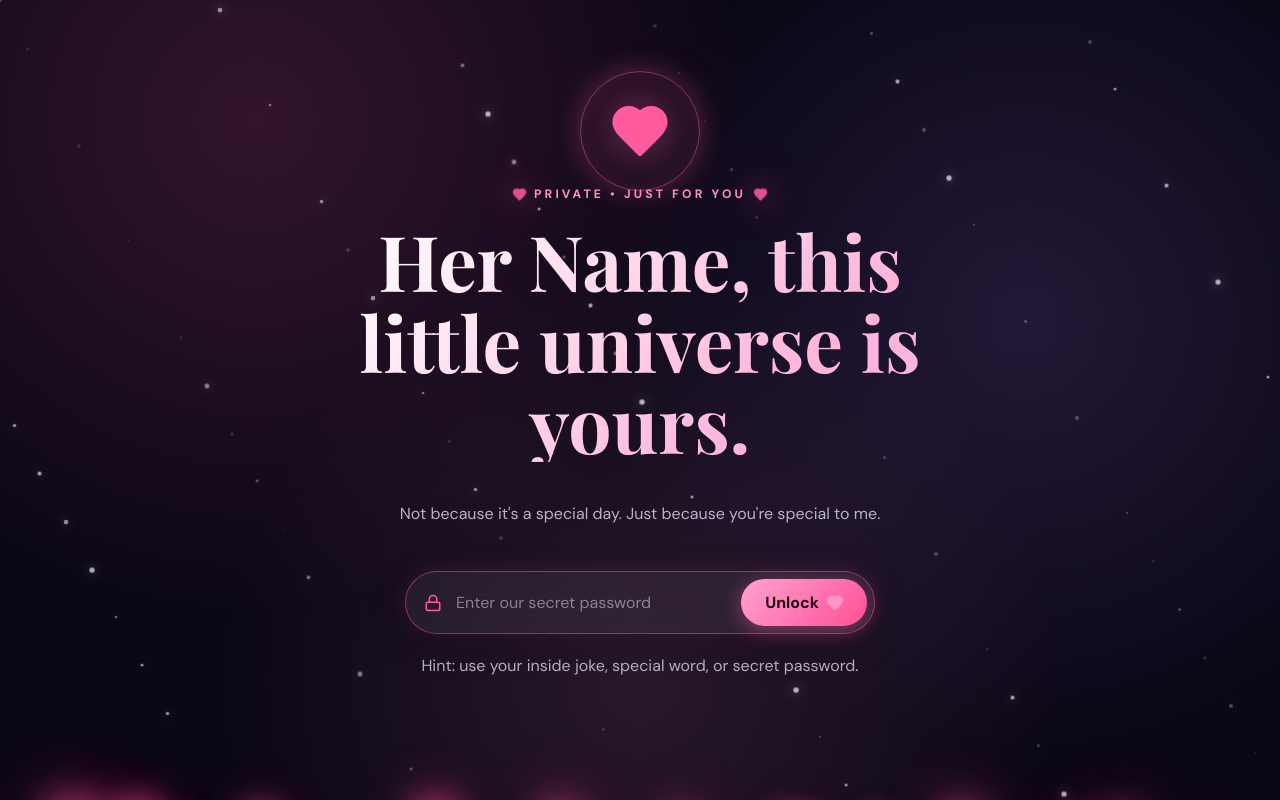
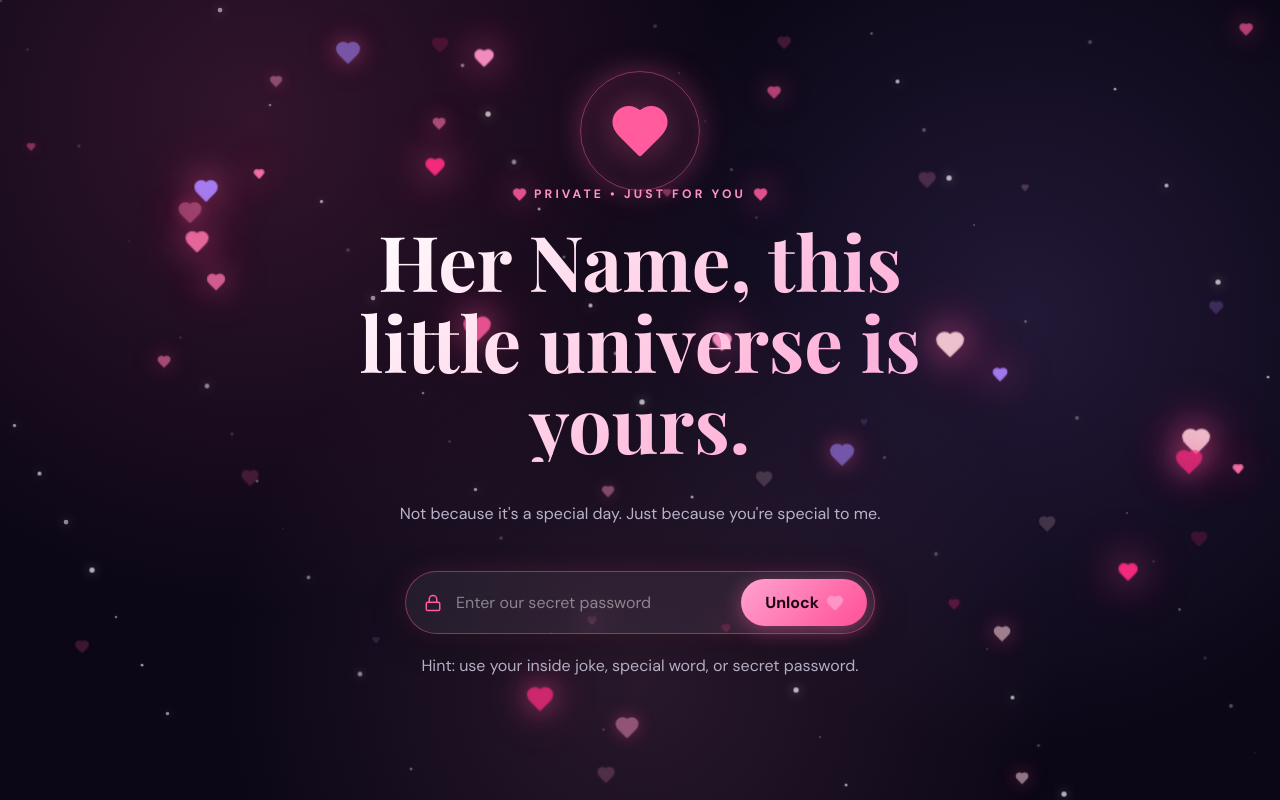
Before and after one commit to shivamsharmakr04/commit-to--together, a React (Vite) app in the folder her-little-universe/: page / in a window 1280 px wide. Built offline with nearby package versions, Linux system fonts and the light colour scheme; a web font is replaced by a local one.

Commit message:
Replace top heart row with full-screen 2D background blinking heart particle field

```diff
--- a/her-little-universe/src/main.jsx
+++ b/her-little-universe/src/main.jsx
@@ -82,34 +82,34 @@ const fadeUp = {
   visible: { opacity: 1, y: 0, transition: { duration: 0.7 } }
 };
 
-function FloatingBlinkingHearts() {
+function BlinkingHeartBackground() {
   const hearts = useMemo(
     () =>
-      Array.from({ length: 35 }, (_, i) => ({
+      Array.from({ length: 45 }, (_, i) => ({
         id: i,
-        left: `${(i * 2.9 + Math.sin(i * 1.5) * 8) % 100}%`,
-        duration: `${7 + (i % 7) * 1.4}s`,
-        delay: `${(i % 9) * 0.6}s`,
-        blinkDur: `${1.1 + (i % 5) * 0.3}s`,
-        size: Math.floor(14 + (i % 5) * 6),
+        left: `${(i * 17.3 + Math.sin(i * 3) * 12) % 96 + 2}%`,
+        top: `${(i * 13.7 + Math.cos(i * 2) * 15) % 94 + 3}%`,
+        blinkDur: `${1.3 + (i % 6) * 0.35}s`,
+        delay: `${(i % 10) * 0.2}s`,
+        size: Math.floor(10 + (i % 5) * 4),
         color: ["#ff5b9d", "#ff94c7", "#ff2e83", "#ffd1dc", "#b084ff", "#ff75ac"][i % 6]
       })),
     []
   );
 
   return (
-    <div className="floating-hearts-container" aria-hidden="true">
+    <div className="blinking-hearts-bg" aria-hidden="true">
       {hearts.map((h) => (
         <span
           key={h.id}
-          className="floating-heart"
+          className="bg-blinking-heart"
           style={{
             left: h.left,
-            "--duration": h.duration,
-            "--blink-dur": h.blinkDur,
-            animationDelay: `${h.delay}, ${h.delay}`,
+            top: h.top,
             fontSize: `${h.size}px`,
-            color: h.color
+            color: h.color,
+            animationDuration: h.blinkDur,
+            animationDelay: h.delay
           }}
         >
           <Heart fill="currentColor" size={h.size} />
@@ -118,6 +118,7 @@ function FloatingBlinkingHearts() {
     </div>
   );
 }
+
 
 function CursorHeartTrail() {
   const [trails, setTrails] = useState([]);
@@ -223,7 +224,7 @@ function App() {
   if (!unlocked) {
     return (
       <div className="app">
-        <FloatingBlinkingHearts />
+        <BlinkingHeartBackground />
         <CursorHeartTrail />
         <StarField stars={stars} />
         <motion.div
@@ -279,7 +280,7 @@ function App() {
   return (
     <div className="app">
       <audio ref={audioRef} loop src="/music/our-song.mp3" />
-      <FloatingBlinkingHearts />
+      <BlinkingHeartBackground />
       <CursorHeartTrail />
       <StarField stars={stars} />
 
--- a/her-little-universe/src/styles.css
+++ b/her-little-universe/src/styles.css
@@ -131,8 +131,8 @@ button { cursor: pointer; }
   animation: twinkle 3s ease-in-out infinite;
 }
 
-/* FLOATING BLINKING HEARTS BACKGROUND */
-.floating-hearts-container {
+/* FLOATING & BLINKING HEARTS BACKGROUND (DISTRIBUTED ACROSS ENTIRE PAGE) */
+.blinking-hearts-bg {
   position: fixed;
   inset: 0;
   pointer-events: none;
@@ -140,15 +140,32 @@ button { cursor: pointer; }
   overflow: hidden;
 }
 
-.floating-heart {
+.bg-blinking-heart {
   position: absolute;
-  bottom: -40px;
   pointer-events: none;
-  animation: floatHeartUp var(--duration, 9s) linear infinite, heartBlink var(--blink-dur, 1.5s) ease-in-out infinite alternate;
-  will-change: transform, opacity;
+  animation: bgHeartBlink 2s ease-in-out infinite alternate;
+  will-change: opacity, transform;
   display: flex;
   align-items: center;
   justify-content: center;
+}
+
+@keyframes bgHeartBlink {
+  0% {
+    opacity: 0.15;
+    transform: scale(0.8) translateY(0px);
+    filter: drop-shadow(0 0 2px rgba(255, 91, 157, 0.2));
+  }
+  50% {
+    opacity: 0.95;
+    transform: scale(1.18) translateY(-6px);
+    filter: drop-shadow(0 0 15px rgba(255, 91, 157, 0.95)) drop-shadow(0 0 28px rgba(255, 46, 131, 0.7));
+  }
+  100% {
+    opacity: 0.2;
+    transform: scale(0.85) translateY(-12px);
+    filter: drop-shadow(0 0 4px rgba(255, 91, 157, 0.3));
+  }
 }
 
 /* CURSOR TRAIL */
```
